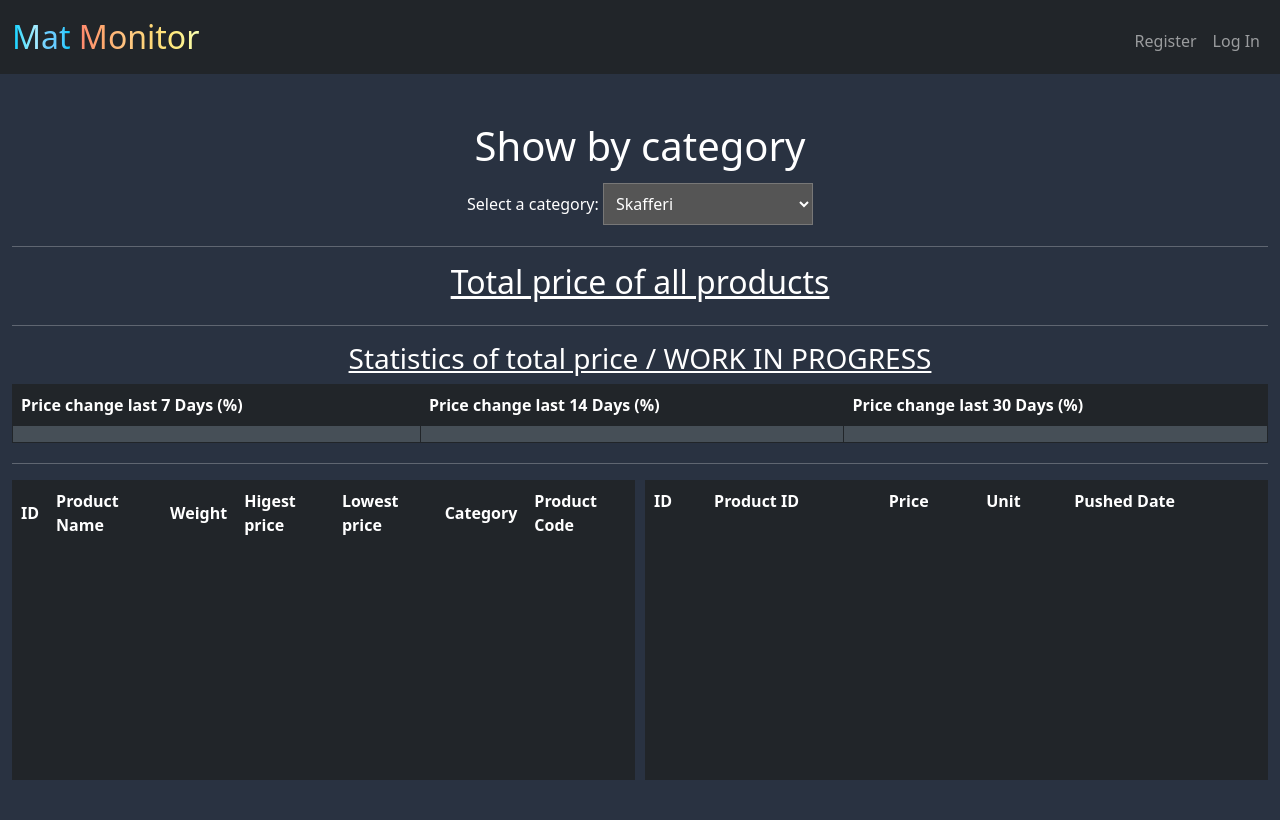
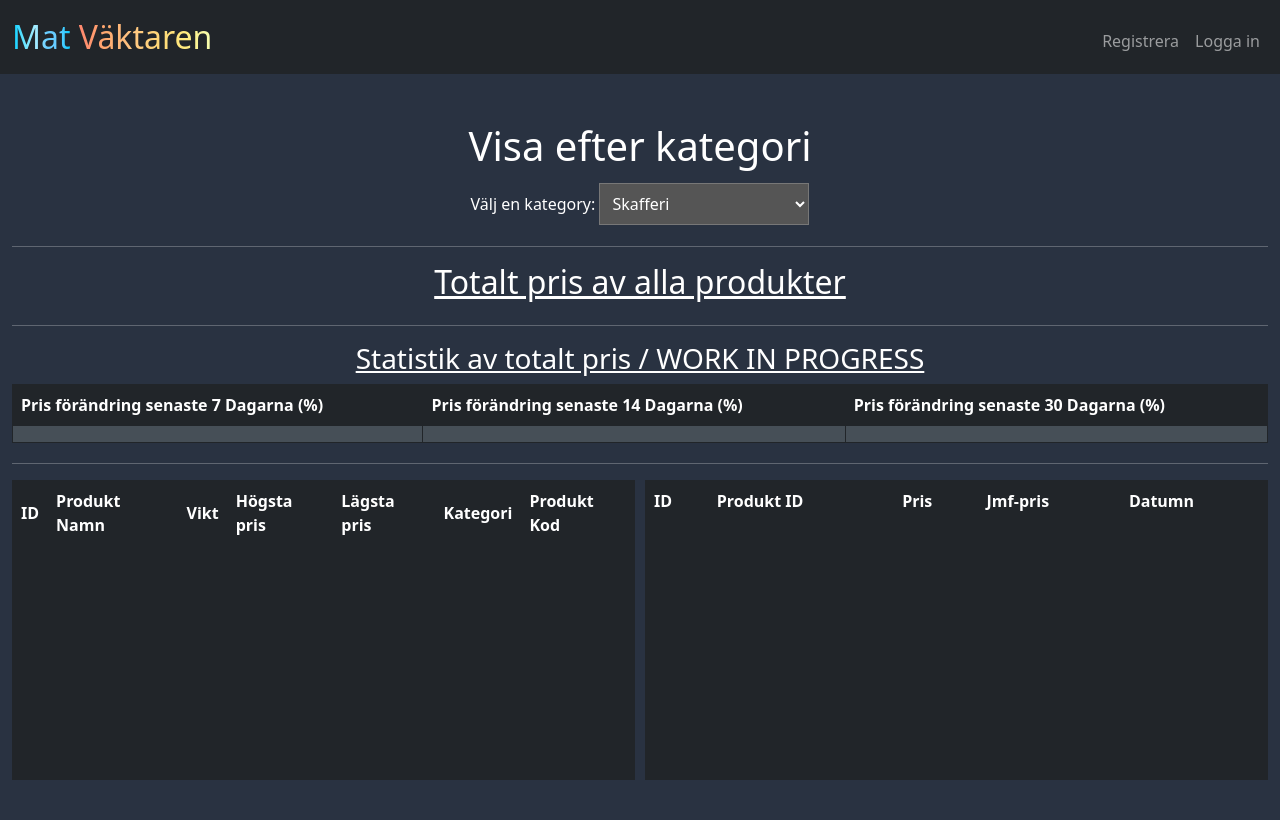
Before and after one commit to jakobholger/MatVaktaren, a Python web app: template src/templates/products.html in a window 1280 px wide. Shown: the top 820 px of the page. Run offline with Jinja, Linux system fonts and the light colour scheme; the template is opened without the code that fills it, so the values that code supplies are empty; some libraries are stand-ins or nearby versions.

```diff
--- a/src/dbConfig.py
+++ b/src/dbConfig.py
@@ -15,7 +15,7 @@ def configure_database(dbFile):
             max_price NUMERIC,
             min_price NUMERIC,
             category TEXT,
-            product_code TEXT,
+            product_code TEXT
         )''')
         db.execute('''CREATE TABLE price_history (
             id INTEGER PRIMARY KEY,
--- a/src/templates/layout.html
+++ b/src/templates/layout.html
@@ -16,21 +16,21 @@
 
         <link href="/static/styles.css" rel="stylesheet">
 
-        <title>Mat Monitor: {% block title %}{% endblock %}</title>
+        <title>Mat Väktaren: {% block title %}{% endblock %}</title>
 
     </head>
 
     <body>
         <nav class="bg-dark border-dark navbar navbar-expand-md navbar-dark">
             <div class="container-fluid">
-                <a class="navbar-brand" href="/"><span class="rainbow-text">Mat</span> <span class="rainbow-text-secondary">Monitor</span></a>
+                <a class="navbar-brand" href="/"><span class="rainbow-text">Mat</span> <span class="rainbow-text-secondary">Väktaren</span></a>
                 <button aria-controls="navbar" aria-expanded="false" aria-label="Toggle navigation" class="navbar-toggler" data-bs-target="#navbar" data-bs-toggle="collapse" type="button">
                     <span class="navbar-toggler-icon"></span>
                 </button>
                 <div class="collapse navbar-collapse" id="navbar">
                     {% if session["user_id"] %}
                         <ul class="navbar-nav me-auto mt-2">
-                            <li class="nav-item"><a class="nav-link" href="/products">PRODUCTS</a></li>
+                            <li class="nav-item"><a class="nav-link" href="/products">PRODUKTER</a></li>
                         </ul>
                         <ul class="navbar-nav ms-auto mt-2">
                             <li class="nav-item">
@@ -39,13 +39,13 @@
                                 </a>
                             </li>
                             <li class="nav-item">
-                                <a class="nav-link" href="/logout">Log Out</a>
+                                <a class="nav-link" href="/logout">Logga ut</a>
                             </li>
                         </ul>
                     {% else %}
                         <ul class="navbar-nav ms-auto mt-2">
-                            <li class="nav-item"><a class="nav-link" href="/register">Register</a></li>
-                            <li class="nav-item"><a class="nav-link" href="/login">Log In</a></li>
+                            <li class="nav-item"><a class="nav-link" href="/register">Registrera</a></li>
+                            <li class="nav-item"><a class="nav-link" href="/login">Logga in</a></li>
                         </ul>
                     {% endif %}
                 </div>
--- a/src/templates/login.html
+++ b/src/templates/login.html
@@ -8,12 +8,12 @@
     <div class="login-container">
         <form action="/login" method="post" class="login-form">
             <div class="mb-3">
-                <input autocomplete="off" autofocus class="form-control" id="username" name="username" placeholder="Username" type="text">
+                <input autocomplete="off" autofocus class="form-control" id="username" name="username" placeholder="Användarnamn" type="text">
             </div>
             <div class="mb-3">
-                <input class="form-control" id="password" name="password" placeholder="Password" type="password">
+                <input class="form-control" id="password" name="password" placeholder="Lösenord" type="password">
             </div>
-            <button class="btn btn-rainbow" type="submit">Log In</button>
+            <button class="btn btn-rainbow" type="submit">Logga in</button>
         </form>
     </div>
 {% endblock %}
--- a/src/templates/products.html
+++ b/src/templates/products.html
@@ -1,14 +1,14 @@
 {% extends "layout.html" %}
 
 {% block title %}
-    Product List
+    Produkt Lista
 {% endblock %}
 
 {% block main %}
 
-<h1>Show by category</h1>
+<h1>Visa efter kategori</h1>
 <form id="category-form" method="post">
-    <label for="category-select">Select a category:</label>
+    <label for="category-select">Välj en kategory:</label>
     <select id="category-select" name="category">
         <option value="skafferi">Skafferi</option>
         <option value="mejeri-ost-och-agg">Mejeri ost och ägg</option>
@@ -37,7 +37,7 @@
 
 <hr>
 
-<u><h2>Total price of all products</h2></u>
+<u><h2>Totalt pris av alla produkter</h2></u>
 <div style="display: flex; width: 100%;">
     <div id="graph1-container" style="flex: 1; width: 50%;">
         <div id="plotly-graph1" style="height: fit-content; width: 100%;"></div>
@@ -74,13 +74,13 @@
 
 <hr>
 
-<u><h3>Statistics of total price / WORK IN PROGRESS</h3></u>
+<u><h3>Statistik av totalt pris / WORK IN PROGRESS</h3></u>
 <table style="height: 1%;">
     <thead>
         <tr>
-            <th>Price change last 7 Days (%)</th>
-            <th>Price change last 14 Days (%)</th>
-            <th>Price change last 30 Days (%)</th>
+            <th>Pris förändring senaste 7 Dagarna (%)</th>
+            <th>Pris förändring senaste 14 Dagarna (%)</th>
+            <th>Pris förändring senaste 30 Dagarna (%)</th>
             <!--
             <th>Price change last 6 Months (kr)</th>
             <th>Price change last 6 Months (%)</th>
@@ -91,9 +91,10 @@
     </thead>
     <tbody>
         <tr>
-            <td style="color: {{ 'green' if total_metrics.price_percentage_7_days >= 0 else 'red' }}">{{total_metrics.price_percentage_7_days}}</td>
-            <td style="color: {{ 'green' if total_metrics.price_percentage_14_days >= 0 else 'red' }}">{{total_metrics.price_percentage_14_days}}</td>
-            <td style="color: {{ 'green' if total_metrics.price_percentage_30_days >= 0 else 'red' }}">{{total_metrics.price_percentage_30_days}}</td>
+            <td style="color: {{ 'green' if total_metrics.price_percentage_7_days != 'N/A' and total_metrics.price_percentage_7_days >= 0 else 'red' }}">{{ total_metrics.price_percentage_7_days}}</td>
+            <td style="color: {{ 'green' if total_metrics.price_percentage_14_days != 'N/A' and total_metrics.price_percentage_14_days >= 0 else 'red' }}">{{ total_metrics.price_percentage_14_days }}</td>
+            <td style="color: {{ 'green' if total_metrics.price_percentage_30_days != 'N/A' and total_metrics.price_percentage_30_days >= 0 else 'red' }}">{{ total_metrics.price_percentage_30_days }}</td>
+
             <!--
             <td>Price change last 6 Months (%)</td>
             <td>Price change last Year (%)</td>
@@ -112,12 +113,12 @@
                 <thead>
                     <tr>
                         <th>ID</th>
-                        <th>Product Name</th>
-                        <th>Weight</th>
-                        <th>Higest price</th>
-                        <th>Lowest price</th>
-                        <th>Category</th>
-                        <th>Product Code</th>
+                        <th>Produkt Namn</th>
+                        <th>Vikt</th>
+                        <th>Högsta pris</th>
+                        <th>Lägsta pris</th>
+                        <th>Kategori</th>
+                        <th>Produkt Kod</th>
                     </tr>
                 </thead>
                 <tbody>
@@ -144,10 +145,10 @@
                 <thead>
                     <tr>
                         <th>ID</th>
-                        <th>Product ID</th>
-                        <th>Price</th>
-                        <th>Unit</th>
-                        <th>Pushed Date</th>
+                        <th>Produkt ID</th>
+                        <th>Pris</th>
+                        <th>Jmf-pris</th>
+                        <th>Datumn</th>
                     </tr>
                 </thead>
                 <tbody>
--- a/webscraper/main.py
+++ b/webscraper/main.py
@@ -23,3 +23,5 @@ with open(csv_file_path, mode='r', newline='') as file:
         scrape(product_code)
 
 create_total_price(datetime.now().date())
+
+print("done")
```
Also changed, not shown: src/app.py (+63 -50 lines), src/static/styles.css (+28 -0 lines), src/templates/category.html (+21 -20 lines), src/templates/index.html (+6 -4 lines), src/templates/register.html (+4 -4 lines), src/templates/specificProduct.html (+22 -22 lines), src/site.db, 7 other files.
